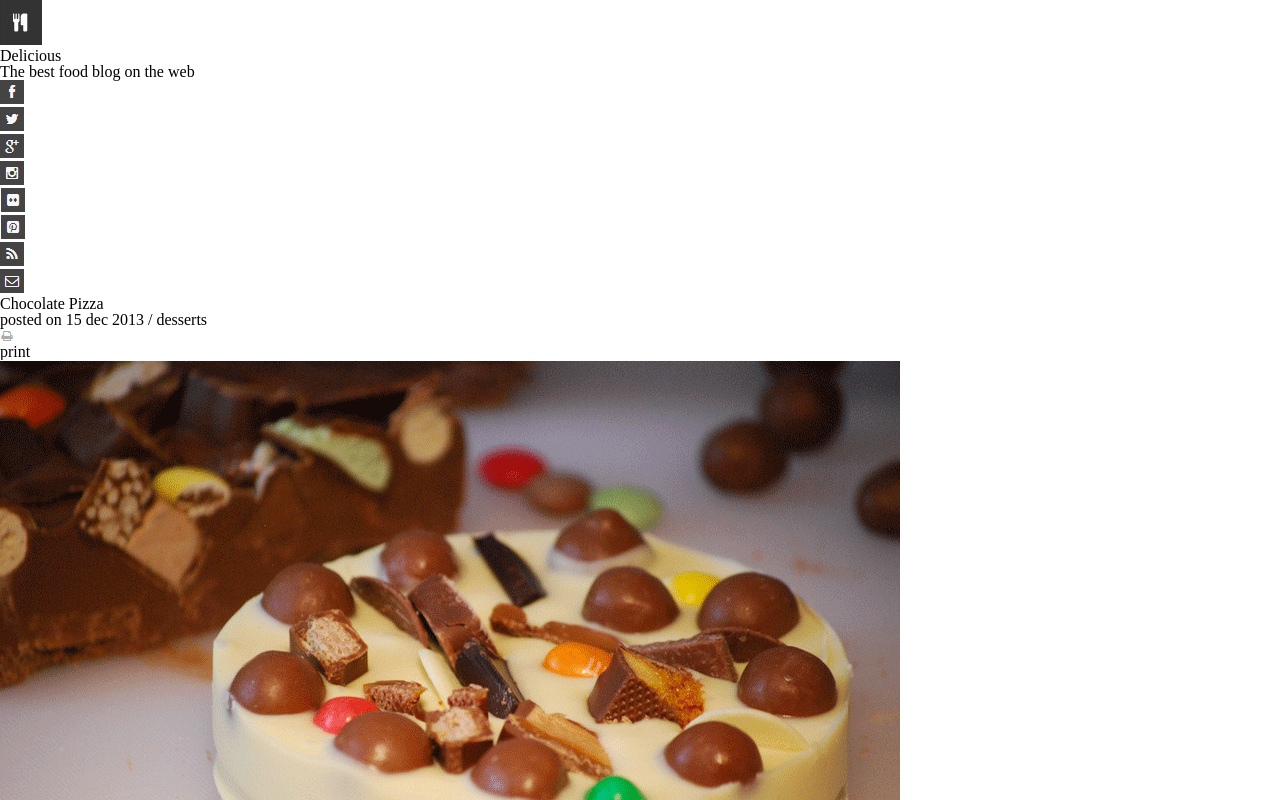
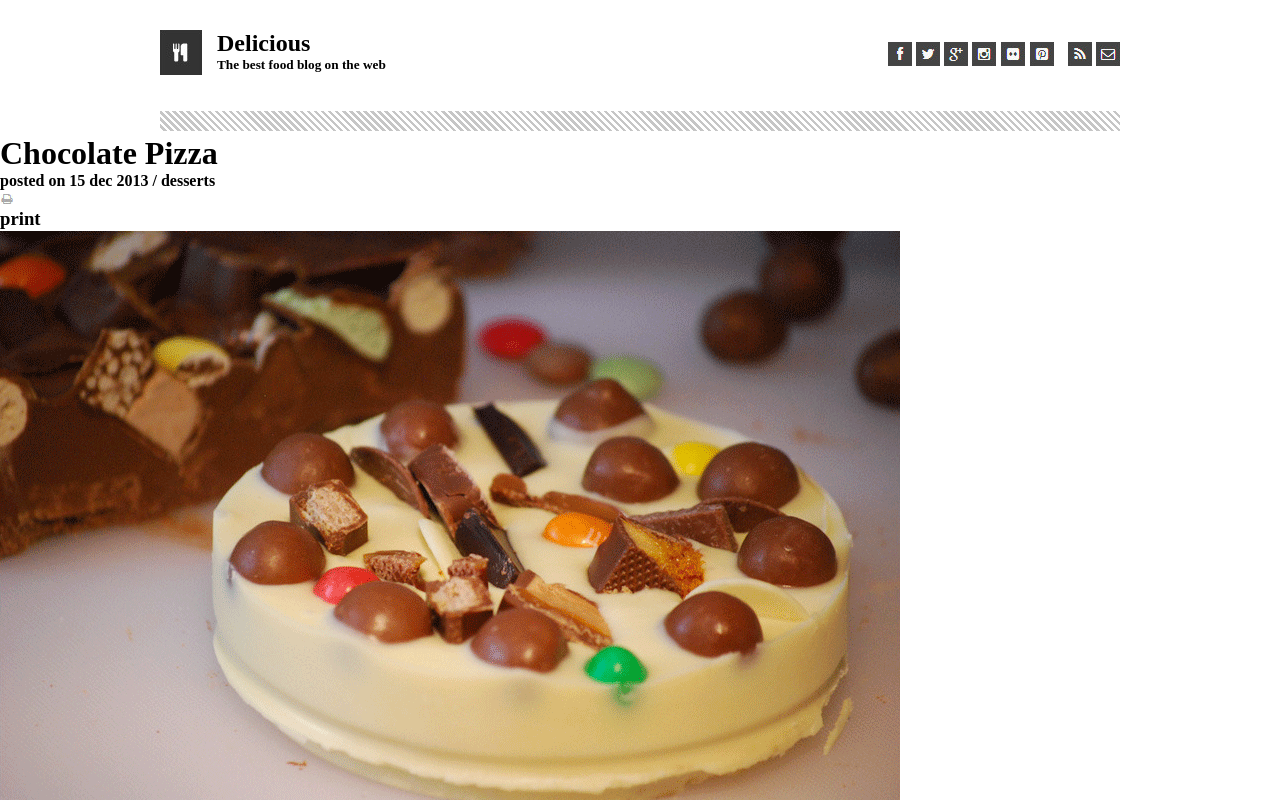
Before and after one commit to coachmullen22/chocolate-pizza, a plain HTML site: page index.html in a window 1280 px wide. Shown: the top 800 px of the page. Drawn offline with Linux system fonts and the light colour scheme; files whose address does not match are found by name.

Commit message:
header complete

```diff
--- a/index.html
+++ b/index.html
@@ -14,16 +14,18 @@
       </div>
       <nav>
         <ul>
-          <li><img src="img/fb-icon.png" alt=""></li>
-          <li><img src="img/twit-icon.png" alt=""></li>
-          <li><img src="img/gp-icon.png" alt=""></li>
-          <li><img src="img/insta-icon.png" alt=""></li>
-          <li><img src="img/flic-icon.png" alt=""></li>
-          <li><img src="img/pint-icon.png" alt=""></li>
-          <li><img src="img/rss-icon.png" alt=""></li>
-          <li><img src="img/mail-icon.png" alt=""></li>
+          <li><a href="#"><img src="img/fb-icon.png" alt=""></a></li>
+          <li><a href="#"><img src="img/twit-icon.png" alt=""></a></li>
+          <li><a href="#"><img src="img/gp-icon.png" alt=""></a></li>
+          <li><a href="#"><img src="img/insta-icon.png" alt=""></a></li>
+          <li><a href="#"><img src="img/flic-icon.png" alt=""></a></li>
+          <li><a href="#"><img src="img/pint-icon.png" alt=""></a></li>
+          <li><a href="#"><img id="rss"src="img/rss-icon.png" alt=""></a></li>
+          <li><a href="#"><img src="img/mail-icon.png" alt=""></a></li>
         </ul>
       </nav>
+      <div></div>
+    </header>
     <main>
       <div>
         <h1>Chocolate Pizza</h1>
@@ -73,6 +75,5 @@
       <p>Delicious &copy; 2013 &bull; All Rights Reserved.</p>
       <p>Proudly published with Ghost.</p>
     </footer>
-    </header>
   </body>
 </html>
--- a/style.css
+++ b/style.css
@@ -1,48 +1,56 @@
-/* http://meyerweb.com/eric/tools/css/reset/
-   v2.0 | 20110126
-   License: none (public domain)
-*/
 
-html, body, div, span, applet, object, iframe,
-h1, h2, h3, h4, h5, h6, p, blockquote, pre,
-a, abbr, acronym, address, big, cite, code,
-del, dfn, em, img, ins, kbd, q, s, samp,
-small, strike, strong, sub, sup, tt, var,
-b, u, i, center,
-dl, dt, dd, ol, ul, li,
-fieldset, form, label, legend,
-table, caption, tbody, tfoot, thead, tr, th, td,
-article, aside, canvas, details, embed,
-figure, figcaption, footer, header, hgroup,
-menu, nav, output, ruby, section, summary,
-time, mark, audio, video {
-	margin: 0;
-	padding: 0;
-	border: 0;
-	font-size: 100%;
-	font: inherit;
-	vertical-align: baseline;
+* {
+  /*border: 1px solid rgb(213, 114, 114);*/
+  margin: 0;
 }
-/* HTML5 display-role reset for older browsers */
-article, aside, details, figcaption, figure,
-footer, header, hgroup, menu, nav, section {
-	display: block;
+
+
+
+header {
+  width: 960px;
+  margin: 30px auto;
+  padding-bottom: 30px;
+  height: 45px;
 }
-body {
-	line-height: 1;
+
+header img {
+  float: left;
 }
-ol, ul {
-	list-style: none;
+
+header div {
+  float: left;
+  margin-left: 15px;
 }
-blockquote, q {
-	quotes: none;
+
+header nav {
+  float: right;
 }
-blockquote:before, blockquote:after,
-q:before, q:after {
-	content: '';
-	content: none;
+
+nav ul {
+  display: block;
 }
-table {
-	border-collapse: collapse;
-	border-spacing: 0;
+
+nav ul li {
+  display: inline-block;
+  margin: 11.5px auto;
 }
+
+header nav+div {
+  height: 20px;
+  margin-top: 30px;
+  float: left;
+  clear: both;
+  width: 960px;
+  margin-left: 0;
+  background: repeating-linear-gradient(
+    45deg,
+    white,
+    white 2.5px,
+    rgb(198, 198, 198) 2.5px,
+    rgb(198, 198, 198) 5px
+  );
+}
+
+#rss {
+  margin-left: 10px;
+}
```
Lines whose indentation alone changed are shown as unchanged.
